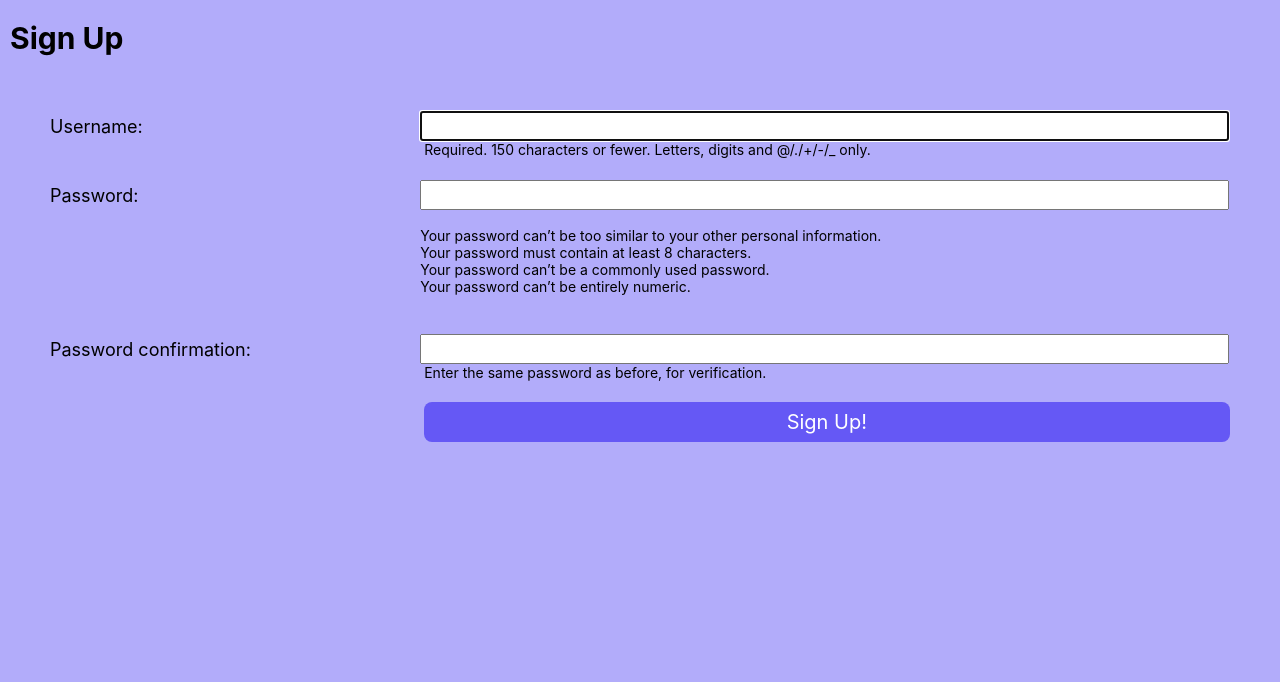
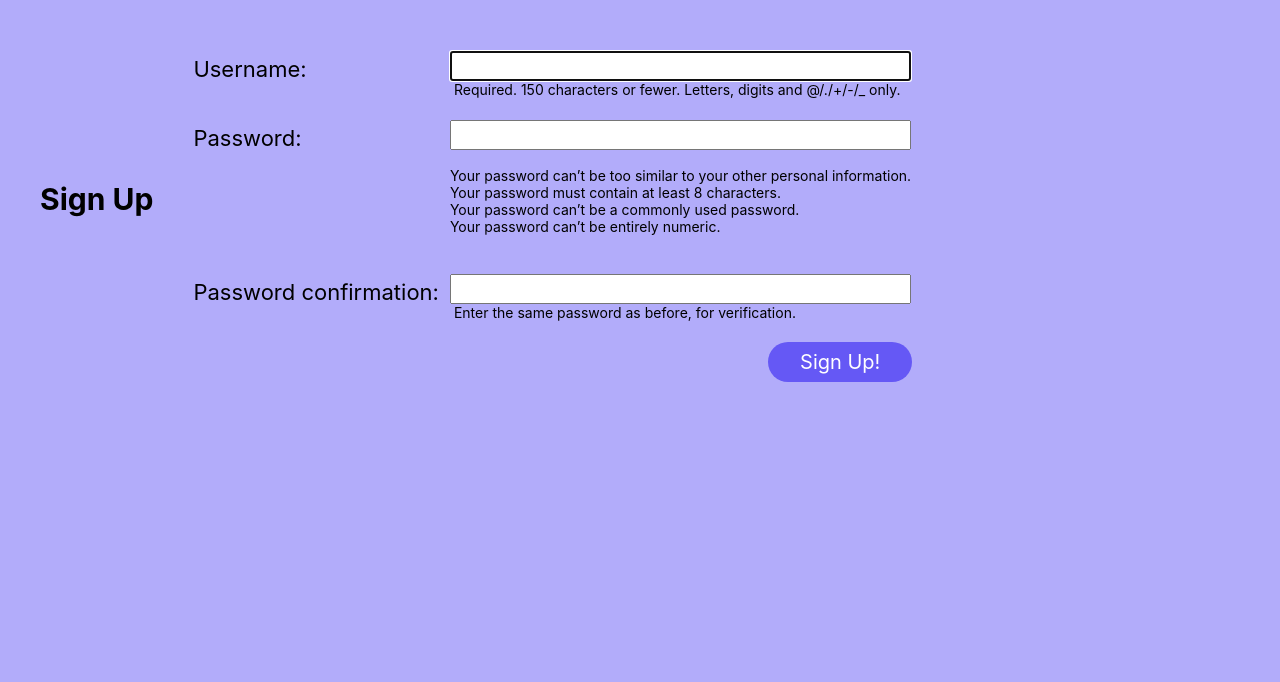
Before and after one commit to Kiibra/daily-diary, a Django app: page /accounts/signup/ in a window 1280 px wide. Shown: the part 63-745 px from the top of the page. Run offline with Django 4.2, Linux system fonts and the light colour scheme.

Commit message:
style create page

```diff
--- a/main_app/static/css/base.css
+++ b/main_app/static/css/base.css
@@ -1,5 +1,5 @@
 html {
-  box-sizing: border-box
+  box-sizing: border-box;
 }
 
 /* The Universal Selector */
@@ -12,7 +12,7 @@ html {
 }
 
 /* resets font size to be 62.5% of the user preference -
-     in most browser configurations this will be 10px */
+in most browser configurations this will be 10px */
 :root {
   font-size: 62.5%
 }
@@ -83,9 +83,9 @@ nav li {
   margin: 30px 30px 0 30px;
 }
 
-.page-header img {
+/* .page-header img {
   height: 50px;
-}
+} */
 
 .header-logo-container img {
   width: 106px;
--- a/main_app/static/css/diaries/diary-index.css
+++ b/main_app/static/css/diaries/diary-index.css
@@ -9,9 +9,9 @@
   width: 100%;
   /* max-height: 60px; */
   margin: 10px;
-  border-radius: 50px;
-  border:3px solid rgb(224, 206, 206);
-  /* box-shadow: blue; */
+  /* border-radius: 50px; */
+  border:3px solid rgb(189, 189, 189);
+  background-color: rgb(205, 225, 237);
 }
 
 .bookmark {
--- a/main_app/static/css/form.css
+++ b/main_app/static/css/form.css
@@ -1,27 +1,30 @@
 .form-container {
   display: flex;
   flex-direction: column;
-  width: 100%;
-  /* margin: auto; */
-  /* padding-top: 20px; */
+  max-width: 100%;
+  height: 100%;
+}
+
+.page-header img {
+  display: flex;
+  height: 60px;
+  width: 60px;
+  margin-left: 10px;
+  margin-bottom: 40px;
 }
 
 .page-header {
-  /* background-color: rgb(236, 239, 239); */
-  display: grid;
-  width: 100%;
-  margin: 0 auto ;
-
+  display: flex;
+  max-width: 90%;
 }
 .page-header h1 {
   height: 50px;
-  /* margin-left: 14px; */
   font-size: 30px;
 }
 
 table {
   padding: 0 40px;
-  width: 100%;
+  max-width: 100%;
   border-spacing: 0 20px;
 }
 
@@ -30,7 +33,7 @@ th {
   padding: 6px 10px 0 0;
   font-weight: normal;
   vertical-align: top;
-  font-size: 18px;
+  font-size: 22px;
 }
 
 td {
@@ -45,7 +48,7 @@ td > * {
 }
 
 td > textarea {
-  height: calc(4 * 12px + 8px);
+  height: calc(4 * 50px + 8px);
   font-family: inherit;
 }
 
@@ -53,9 +56,8 @@ td > textarea {
   align-self: flex-end;
   margin-right: 40px;
   min-width: 16%;
-  max-width: 64%;
-  /* margin: 0 auto; */
-  border-radius: 8px;
+  max-width: 18%;
+  border-radius: 70px;
   background-color: rgb(213, 204, 221);
   background-color: #6558f5;
   color: rgb(255, 255, 255);
--- a/main_app/views.py
+++ b/main_app/views.py
@@ -37,6 +37,7 @@ def diary_detail(request, diary_id):
 class DiaryCreate(LoginRequiredMixin, CreateView):
   model = Diary
   fields = ['title', 'content']
+  success_url = '/diaries/'
 
   # This inherited method is called when a
   # valid diary form is being submitted
```
